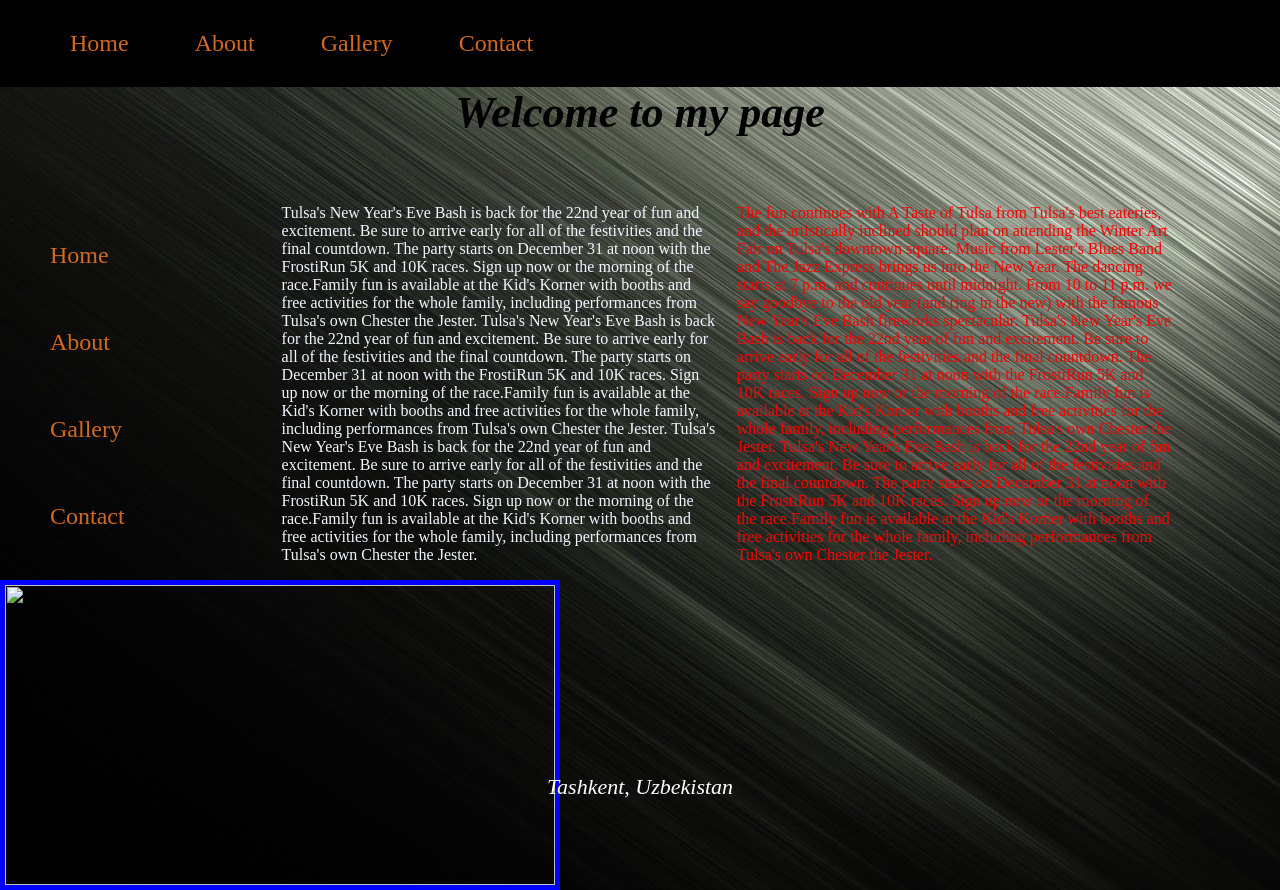
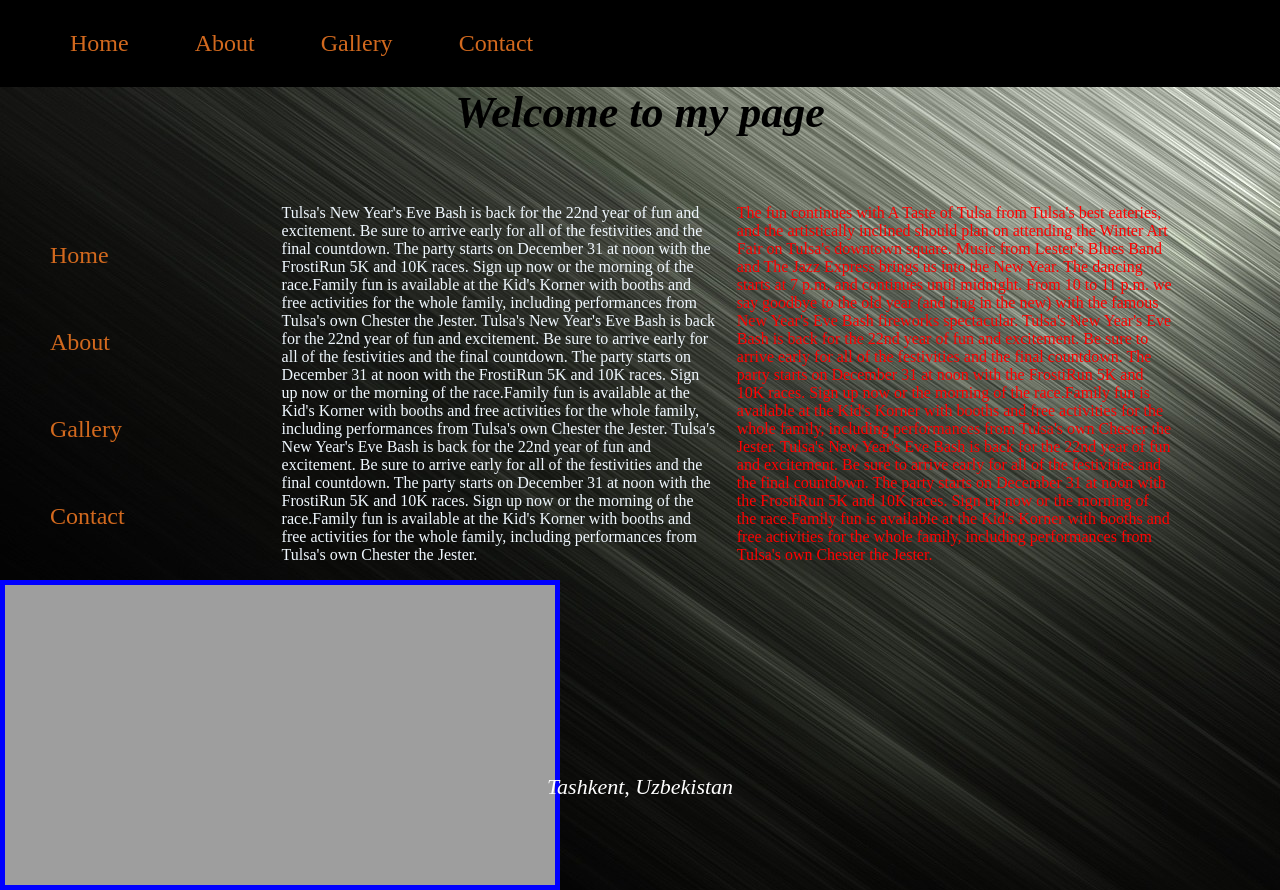
Before and after one commit to khusant/index.html, a plain HTML site: page index.html in a window 1280 px wide. Drawn offline with nearby package versions, Linux system fonts and the light colour scheme; the site is published under a folder, as on GitHub Pages, so addresses that start at the root find nothing.

Commit message:
Update index.html

```diff
--- a/index.html
+++ b/index.html
@@ -60,7 +60,7 @@ Music from Lester's Blues Band and The Jazz Express brings us into the New Year.
     </div>
 
         <div id="photo">
-        <img src="/images/222car.jpg" width="550px" height="300px">
+        <img src="images/222car.jpg" width="550px" height="300px">
 
     </div>
            <footer>
```
